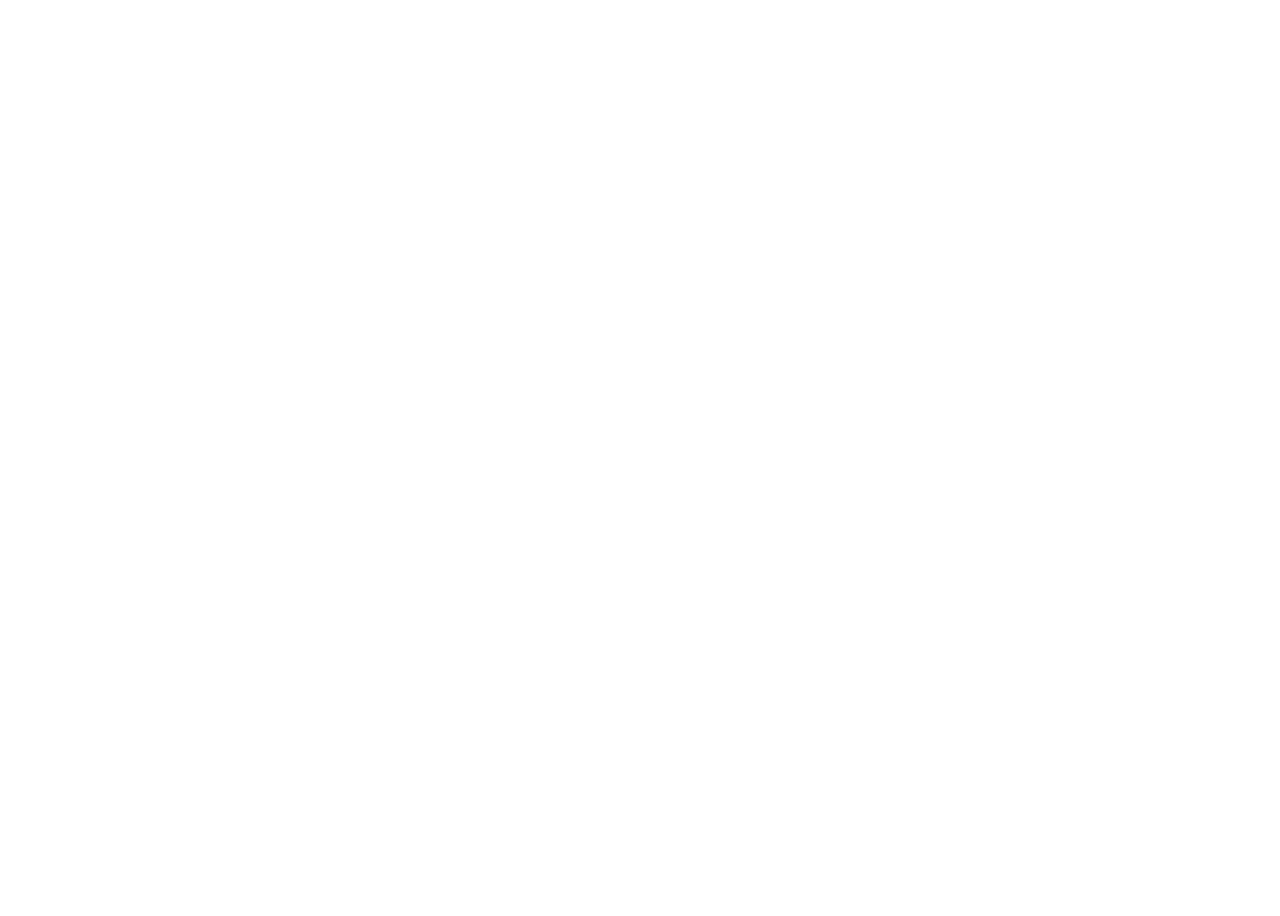
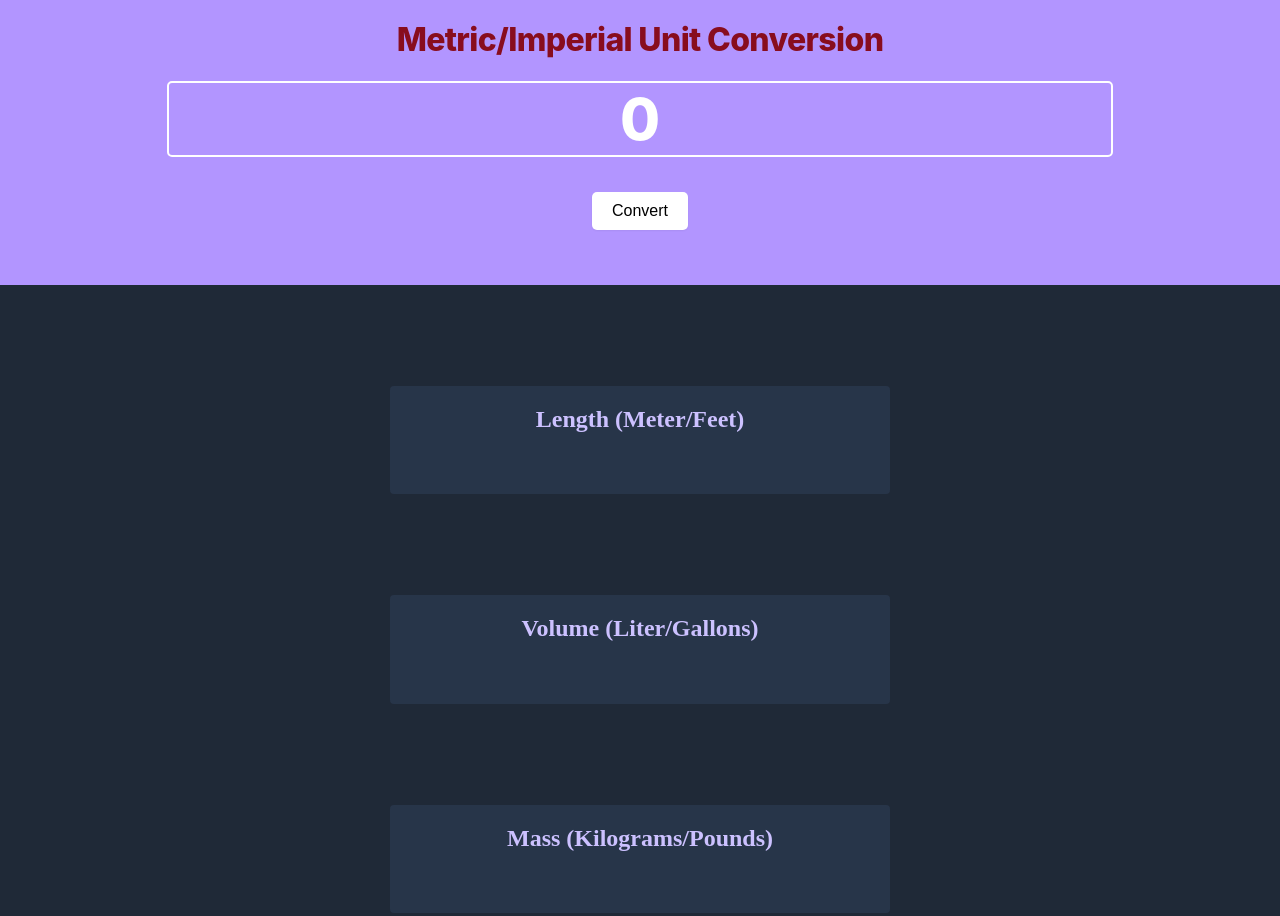
Before and after one commit to MrPrimeHD/Unit-Conversion, a plain HTML site: page index.html in a window 1280 px wide. Before the commit the page ends 800 px from the top, so only its background shows below. Drawn offline with Linux system fonts and the light colour scheme.

Commit message:
First Patch of all data

```diff
--- a/index.html
+++ b/index.html
@@ -1,10 +1,32 @@
 <!DOCTYPE html>
 <html lang="en">
-<head>
-    <meta charset="UTF-8">
-    <title>Title</title>
-</head>
-<body>
-
-</body>
+    <head>
+        <meta charset="UTF-8">
+        <title>Unit Converter</title>
+        <link rel="stylesheet" href="style.css">
+    </head>
+    <body>
+    <div id="main">
+        <h1>Metric/Imperial Unit Conversion</h1>
+        <input type="number" id="conversion-value" value="0">
+        <button id="convert-btn">
+            Convert
+        </button>
+    </div>
+    <div id="flex-container">
+        <div class="flex-item">
+            <h2>Length (Meter/Feet)</h2>
+            <p id="length"></p>
+        </div>
+        <div class="flex-item">
+            <h2>Volume (Liter/Gallons)</h2>
+            <p id="volume"></p>
+        </div>
+        <div class="flex-item">
+            <h2>Mass (Kilograms/Pounds)</h2>
+            <p id="mass"></p>
+        </div>
+    </div>
+        <script src="script.js"></script>
+    </body>
 </html>
--- a/script.js
+++ b/script.js
@@ -0,0 +1,17 @@
+/*
+1 meter = 3.281 feet
+1 liter = 0.264 gallon
+1 kilogram = 2.204 pound
+*/
+const convertButton = document.getElementById("convert-btn");
+const length = document.getElementById("length");
+const volume = document.getElementById("volume");
+const mass = document.getElementById("mass");
+let number = 0;
+convertButton.addEventListener("click", function() {
+    number = parseFloat(document.getElementById("conversion-value").value.toString());
+
+    length.textContent = `${number} meters = ${(number * 3.2808).toFixed(3)} feet | ${number} feet = ${(number / 3.2808).toFixed(3)} meters`;
+    volume.textContent = `${number} liters = ${(number * 0.26417).toFixed(3)} gallons | ${number} gallons = ${(number / 0.26417).toFixed(3)} liters`;
+    mass.textContent = `${number} kilograms = ${(number * 2.2046).toFixed(3)} pounds | ${number} pounds = ${(number / 2.2046).toFixed(3)} kilograms`;
+});
--- a/style.css
+++ b/style.css
@@ -0,0 +1,80 @@
+body {
+    margin: 0;
+}
+#flex-container {
+    background: #1F2937;
+    height: 729px;
+    display: flex;
+    flex-direction: column;
+    align-items: center;
+    justify-content: space-evenly;
+}
+
+.flex-item {
+    background: #273549;
+    border-radius: 4px;
+    width: 500px;
+    height: 108.57px;
+    text-align: center;
+    color: #CCC1FF;
+}
+
+.flex-item p {
+    color: white;
+}
+
+#main {
+    background: #B295FF;
+    height: 285px;
+    display: flex;
+    flex-direction: column;
+    align-items: center;
+}
+
+#main h1 {
+    font-family: 'Inter';
+    font-style: normal;
+    font-weight: 800;
+    line-height: 38px;
+    letter-spacing: -0.02em;
+    color: #880d1e;
+}
+
+#convert-btn {
+    background: #FFFFFF;
+    border: none;
+    box-shadow: 0px 1px 2px rgba(0, 0, 0, 0.05);
+    border-radius: 5px;
+    padding: 10px 20px;
+    font-weight: 500;
+    font-size: 16px;
+    margin-top: 35px;
+}
+
+#conversion-value {
+    border: 2px solid white;
+    background: #B295FF;
+    border-radius: 5px;
+    box-sizing: border-box;
+    outline: none;
+    font-family: 'Inter';
+    font-style: normal;
+    font-weight: 800;
+    font-size: 58px;
+    line-height: 24px;
+    text-align: center;
+    color: #FFFFFF;
+    width: fit-content;
+}
+/*Number Input has no Arrows*/
+/* Chrome, Safari, Edge, Opera */
+input::-webkit-outer-spin-button,
+input::-webkit-inner-spin-button {
+    -webkit-appearance: none;
+    margin: 0;
+}
+
+/* Firefox */
+input[type=number] {
+    -moz-appearance: textfield;
+}
```
